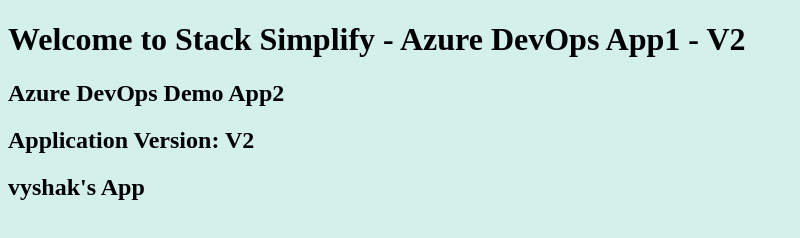
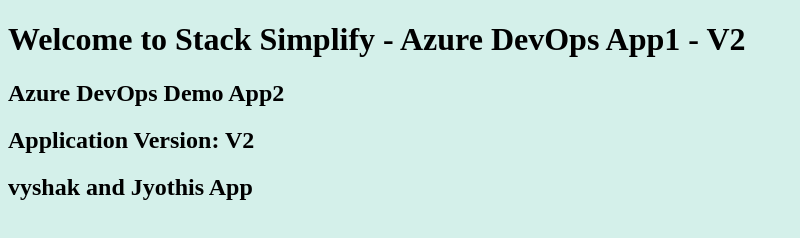
Before and after one commit to vyshakkt21/aks-app1, a plain HTML site: page index.html in a window 1280 px wide. Shown: the whole page, without its empty margins (0-800 px from the left). Drawn offline with Linux system fonts and the light colour scheme.

Commit message:
Update index.html

```diff
--- a/index.html
+++ b/index.html
@@ -4,6 +4,6 @@
       <h1>Welcome to Stack Simplify - Azure DevOps App1 - V2</h1>
       <h2>Azure DevOps Demo App2</h2>
       <h2>Application Version: V2</h2>
-      <h2> vyshak's App </h2>
+      <h2> vyshak and Jyothis App </h2>
    </body>
 </html>
```
